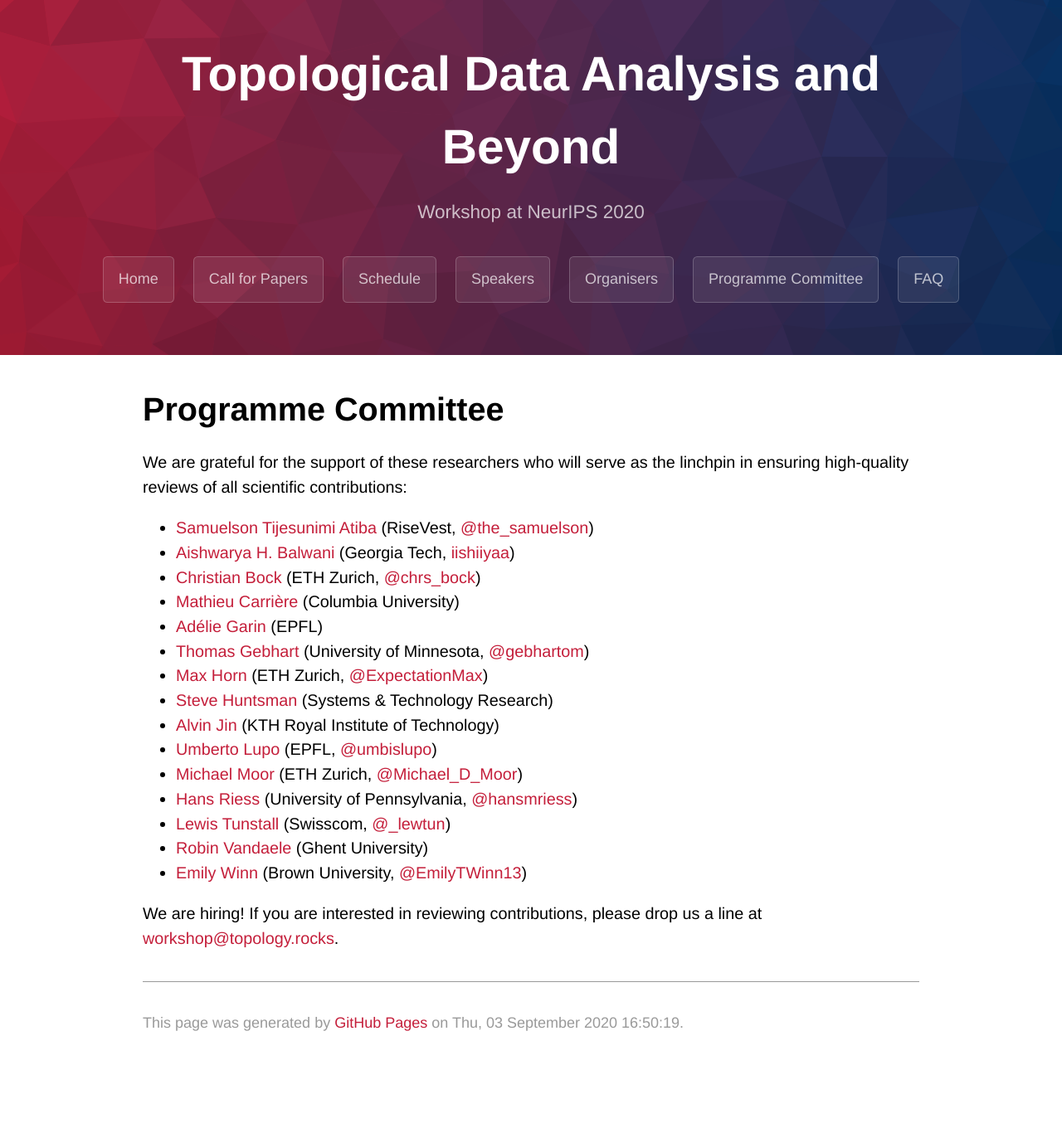
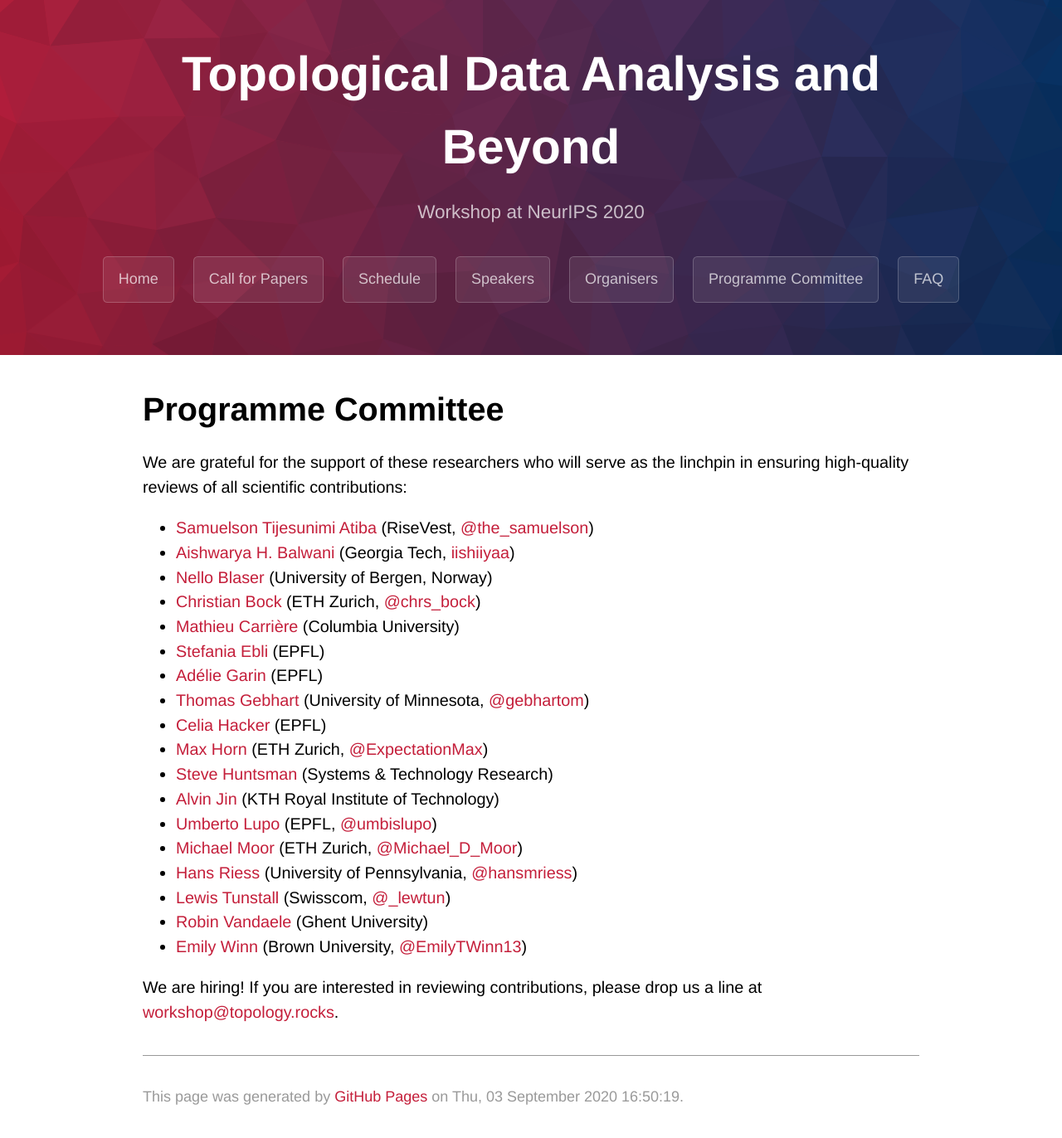
Before and after one commit to tda-in-ml/tda-in-ml.github.io, a Jekyll site: the page built from committee.md, in a window 1280 px wide. Shown: the whole page at 83% size. Built offline with Jekyll 4.4.1, drawn with Linux system fonts in a browser that asks for light colours; some web fonts are replaced; our own code applies the rules of GitHub Pages for plain Markdown files; before the commit the page ends 1283 px from its top, so only the background shows below that.

Commit message:
Updated programme committee

```diff
--- a/committee.md
+++ b/committee.md
@@ -9,10 +9,13 @@ linchpin in ensuring high-quality reviews of all scientific contributions:
 
 - [Samuelson Tijesunimi Atiba](https://medium.com/@the_samuelson) (RiseVest, [@the_samuelson](https://twitter.com/the_samuelson))
 - [Aishwarya H. Balwani](https://aishwaryahb.github.io) (Georgia Tech, [iishiiyaa](https://twitter.com/iishiiyaa))
+- [Nello Blaser](https://folk.uib.no/nbl003/index.html) (University of Bergen, Norway)
 - [Christian Bock](https://christian.bock.ml) (ETH Zurich, [@chrs_bock](https://twitter.com/chrs_bock))
 - [Mathieu Carrière](https://mathieucarriere.github.io/website) (Columbia University)
+- [Stefania Ebli](https://people.epfl.ch/stefania.ebli?lang=en) (EPFL)
 - [Adélie Garin](https://www.epfl.ch/labs/hessbellwald-lab/members/adelie-garin) (EPFL)
 - [Thomas Gebhart](https://www.gebhartom.com) (University of Minnesota, [@gebhartom](https://twitter.com/gebhartom))
+- [Celia Hacker](https://people.epfl.ch/celia.hacker?lang=en) (EPFL)
 - [Max Horn](https://expectationmax.github.io) (ETH Zurich, [@ExpectationMax](https://twitter.com/ExpectationMax))
 - [Steve Huntsman](https://scholar.google.com/citations?user=MubPycgAAAAJ) (Systems & Technology Research)
 - [Alvin Jin](https://sites.google.com/view/alvinjin) (KTH Royal Institute of Technology)
```
